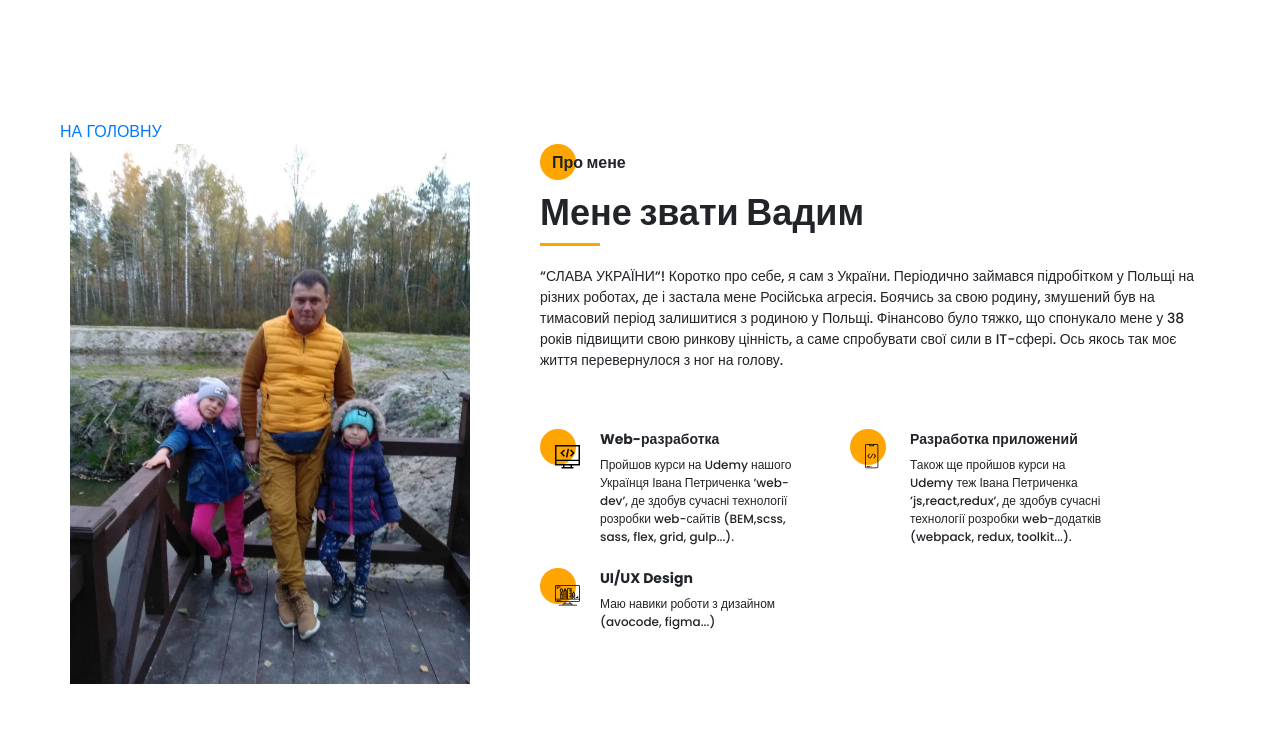
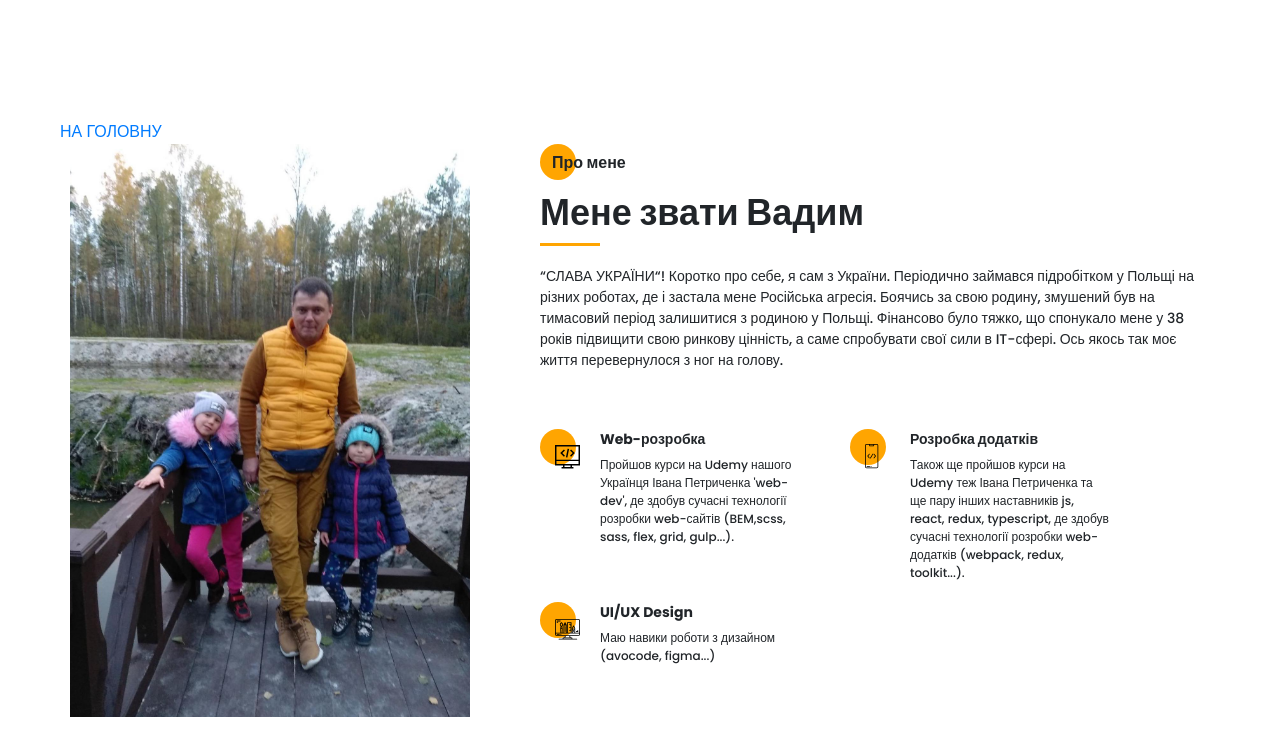
Before and after one commit to vadymUk/react_portfolio, a React (Create React App) app: page /react_portfolio/about in a window 1280 px wide. Shown: the top 756 px of the page. Built offline with nearby package versions, Linux system fonts and the light colour scheme.

Commit message:
resent text

```diff
--- a/src/Components/pages/About.js
+++ b/src/Components/pages/About.js
@@ -54,11 +54,11 @@ const About = () => {
                             </div>
                             <div>
                                 <div className='title title_fs14'>
-                                    Web-разработка
+                                    Web-розробка
                                 </div>
                                 <div className='about__skills-text'>
                                     Пройшов курси на Udemy нашого Українця Івана
-                                    Петриченка ʼweb-devʼ, де здобув сучасні
+                                    Петриченка 'web-dev', де здобув сучасні
                                     технології розробки web-сайтів (BEM,scss,
                                     sass, flex, grid, gulp...).
                                 </div>
@@ -73,13 +73,14 @@ const About = () => {
                             </div>
                             <div>
                                 <div className='title title_fs14'>
-                                    Разработка приложений
+                                    Розробка додатків
                                 </div>
                                 <div className='about__skills-text'>
                                     Також ще пройшов курси на Udemy теж Івана
-                                    Петриченка ʼjs,react,reduxʼ, де здобув
-                                    сучасні технології розробки web-додатків
-                                    (webpack, redux, toolkit...).
+                                    Петриченка та ще пару інших наставників js,
+                                    react, redux, typescript, де здобув сучасні
+                                    технології розробки web-додатків (webpack,
+                                    redux, toolkit...).
                                 </div>
                             </div>
                         </div>
--- a/src/Components/pages/Resume.js
+++ b/src/Components/pages/Resume.js
@@ -68,11 +68,11 @@ const Resume = () => {
                                         </h4>
                                         <div className='resume__item-location'>
                                             Курси по Web-разробці, Javascript,
-                                            React
+                                            React, typescript
                                         </div>
                                     </div>
                                     <div className='resume__item-body'>
-                                        Після того як доля спонукала мене з
+                                        Після того як війна спонукала мене з
                                         родиною наразі перебувати у Польщі та
                                         спіткали деякі фінансові проблеми, я
                                         вирішив кардинально змінити своє життя
@@ -108,8 +108,8 @@ const Resume = () => {
                                     <div className='resume__item-body'>
                                         Роблю перші кроки на різних
                                         Freelanc-платформах Польщі, України є
-                                        бажання підтягнувши свої skily і вийти
-                                        на upWork
+                                        бажання підтягнувши свої skily, вийти на
+                                        upWork
                                     </div>
                                 </div>
                             </li>
```
